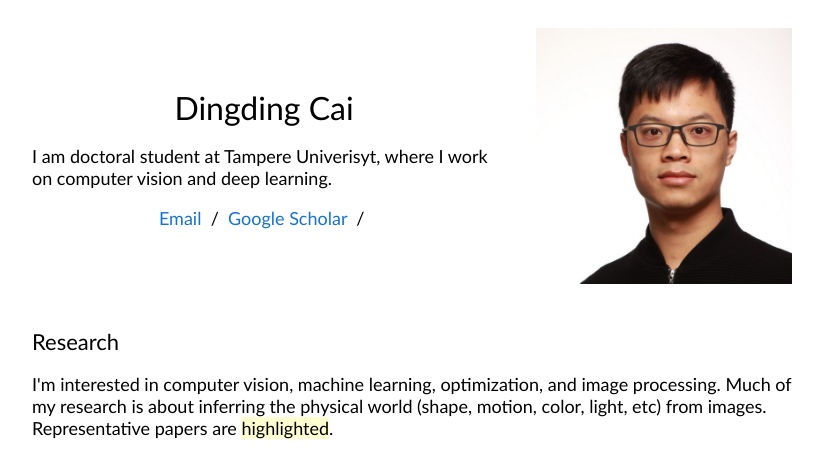
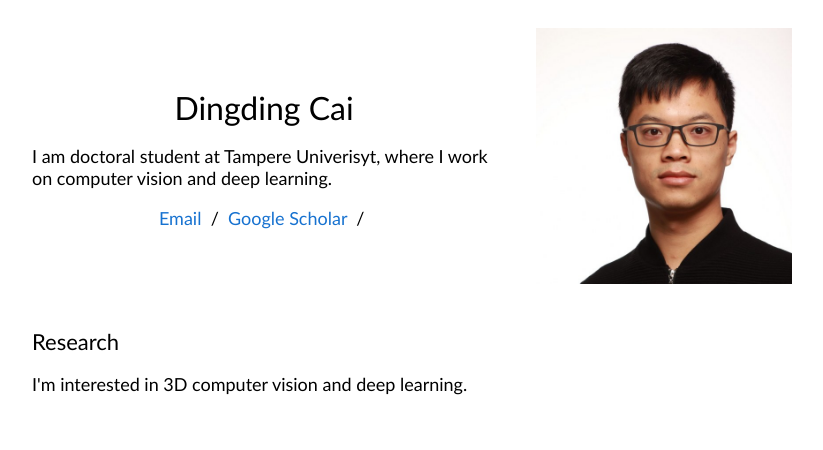
Before and after one commit to dingdingcai/dingdingcai.github.io, a plain HTML site: page index.html in a window 1280 px wide. Shown: the top 450 px of the page, without its empty margins (228-1051 px from the left). Drawn offline with Linux system fonts and the light colour scheme.

Commit message:
description

```diff
--- a/index.html
+++ b/index.html
@@ -55,7 +55,10 @@
                 <td style="padding:20px;width:100%;vertical-align:middle">
                   <heading>Research</heading>
                   <p>
-                    I'm interested in computer vision, machine learning, optimization, and image processing. Much of my research is about inferring the physical world (shape, motion, color, light, etc) from images. Representative papers are <span class="highlight">highlighted</span>.
+                    I'm interested in 3D computer vision and deep learning.
+                     <!-- machine learning, optimization, and image processing.  -->
+                    <!-- Much of my research is about inferring the physical world (shape, motion, color, light, etc) from images.  -->
+                    <!-- Representative papers are <span class="highlight">highlighted</span>. -->
                   </p>
                 </td>
               </tr>
@@ -99,8 +102,10 @@
                   <br>
                   <!-- <a href="http://yenchenlin.me/nerf-supervision/">project page</a> /  -->
                   <a href="https://arxiv.org/pdf/2203.01072.pdf">arXiv</a> /
+
                   <!-- <a href="https://www.youtube.com/watch?v=_zN-wVwPH1s">video</a> / -->
                   <a href="https://github.com/dingdingcai/OVE6D-pose">code</a> /
+
                   <!-- <a href="https://colab.research.google.com/drive/13ISri5KD2XeEtsFs25hmZtKhxoDywB5y?usp=sharing">colab</a>				 -->
                   <p></p>
                   <p>We proposes a universal framework, called OVE6D, for model-based 6D object pose estimation from a single depth image and a target object mask.</p>
```
